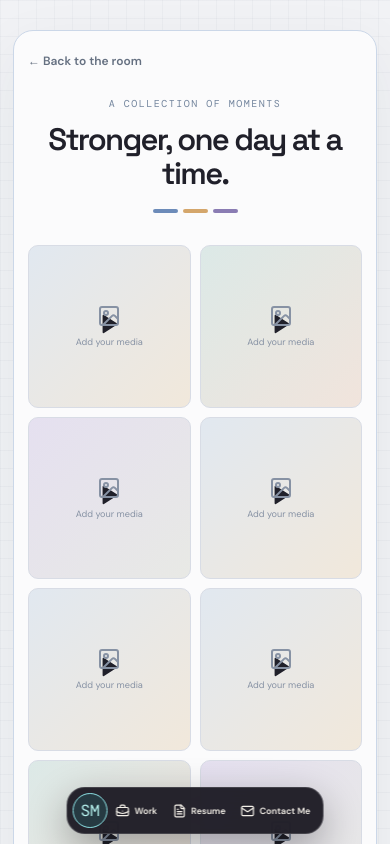
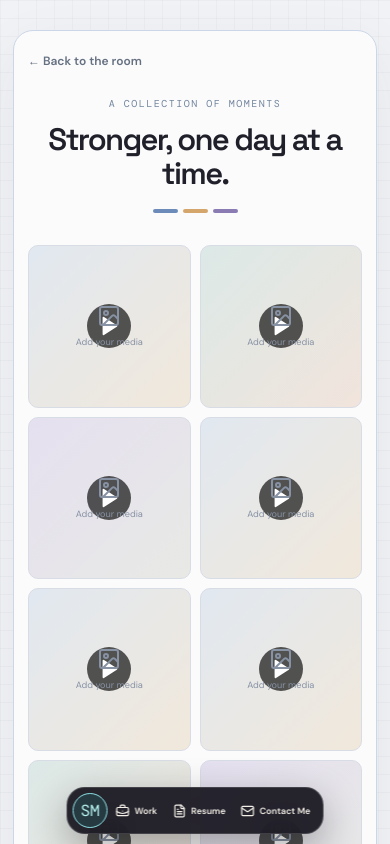
Before and after one commit to saqibmojeeb/saqib-portfolio, a React (Vite) app: page /fitness in a window 390 px wide. Shown: the top 844 px of the page. Built offline with nearby package versions, Linux system fonts and the light colour scheme.

Commit message:
Add video playback to gallery

```diff
--- a/src/styles.css
+++ b/src/styles.css
@@ -615,4 +615,36 @@ background-repeat: no-repeat;
   .social-link-detail {
     width: 100%;
   }
+
+.gallery-tile video {
+  width: 100%;
+  height: 100%;
+  object-fit: cover;
 }
+
+.video-play-badge {
+  position: absolute;
+  left: 50%;
+  top: 50%;
+  transform: translate(-50%, -50%);
+  width: 44px;
+  height: 44px;
+  border-radius: 50%;
+  display: flex;
+  align-items: center;
+  justify-content: center;
+  background: rgba(0, 0, 0, 0.65);
+  color: white;
+  pointer-events: none;
+}
+
+.lightbox-figure video {
+  display: block;
+  max-width: min(85vw, 1000px);
+  max-height: 78vh;
+  width: auto;
+  height: auto;
+  object-fit: contain;
+}
+
+}
```
